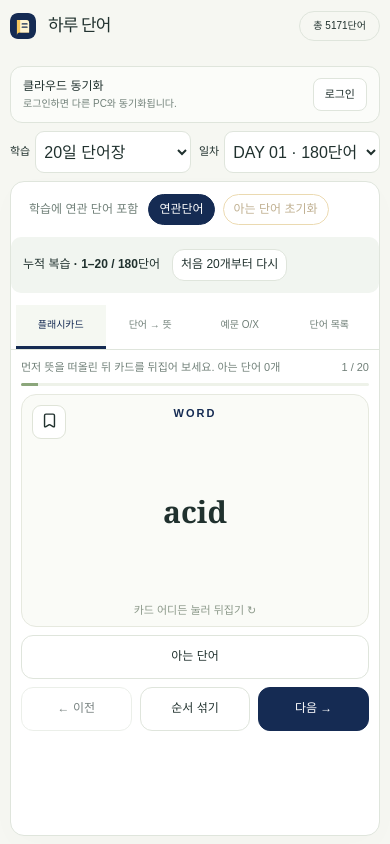
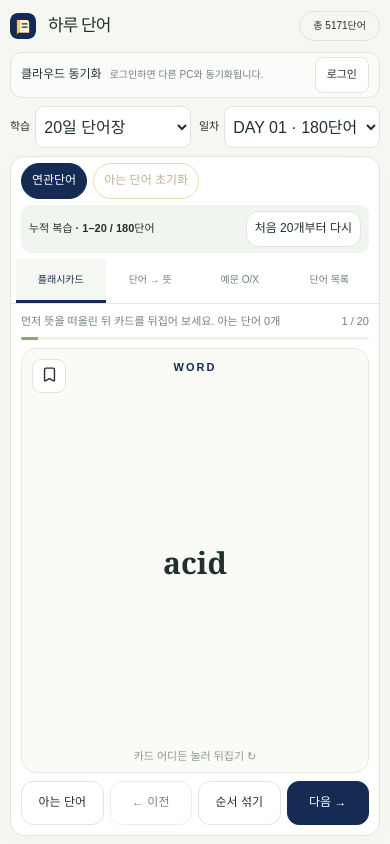
Before and after one commit to leegh519/voca-app, a React (Vite) app: page / in a window 390 px wide. Built offline with nearby package versions, Linux system fonts and the light colour scheme.

Commit message:
style: expand mobile flashcards and compact study controls

```diff
--- a/src/styles.css
+++ b/src/styles.css
@@ -1282,3 +1282,62 @@ select {
   font-size: 12px;
 }
 .cumulative-progress button { padding: 5px 8px; font-size: 12px; }
+
+/* Give the mobile flashcard the space left after the controls. */
+@media (max-width: 700px), (max-width: 950px) and (max-height: 500px) {
+  .cloud-sync {
+    flex-shrink: 0;
+    margin-top: 0;
+    padding: 4px 10px;
+  }
+  .cloud-sync-summary > div {
+    display: flex;
+    flex: 1;
+    align-items: center;
+    flex-wrap: wrap;
+    gap: 2px 8px;
+  }
+  .cloud-sync-summary strong {
+    overflow: hidden;
+    text-overflow: ellipsis;
+    white-space: nowrap;
+    max-width: 100%;
+  }
+  .cloud-sync-summary button { min-height: 36px; flex-shrink: 0; }
+  .study-filters {
+    flex-shrink: 0;
+    gap: 6px;
+    padding: 6px 10px 0;
+  }
+  .study-filters > span { display: none; }
+  .study-filters button { min-height: 36px; }
+  .cumulative-progress {
+    flex-shrink: 0;
+    justify-content: space-between;
+    margin: 6px 10px;
+    padding: 6px 8px;
+    gap: 4px 8px;
+    font-size: 11px;
+  }
+  .cumulative-progress button { min-height: 36px; }
+  .study-cards .session-heading p { margin: 0; }
+  .study-cards .mobile-card { flex: 1 1 0; }
+  .study-cards .card-actions {
+    grid-template-columns: repeat(4, minmax(0, 1fr));
+    gap: 6px;
+  }
+  .study-cards .card-actions .known-word { grid-column: auto; }
+  .study-cards .card-actions button { padding: 7px 2px; font-size: 12px; }
+}
+@media (min-width: 701px) and (max-width: 950px) and (max-height: 500px) {
+  .mode-cards .workspace:has(.cumulative-progress) {
+    display: grid;
+    grid-template-columns: 1fr 1fr;
+    grid-template-rows: auto auto minmax(0, 1fr);
+  }
+  .mode-cards .workspace:has(.cumulative-progress) > .mode-nav,
+  .mode-cards .workspace:has(.cumulative-progress) > #study-panel {
+    grid-column: 1 / -1;
+  }
+  .mode-cards .cumulative-progress { margin-block: 4px; }
+}
```
